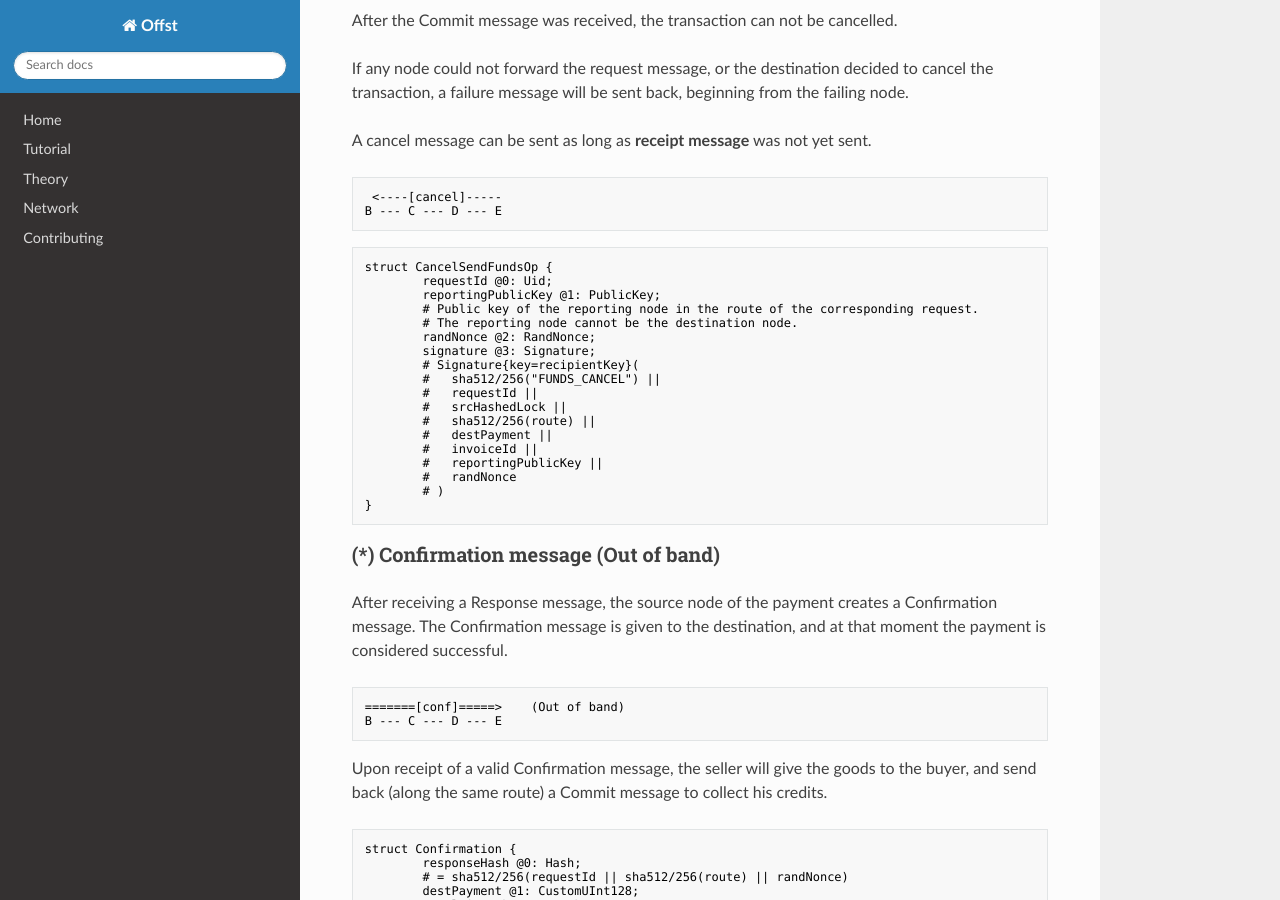
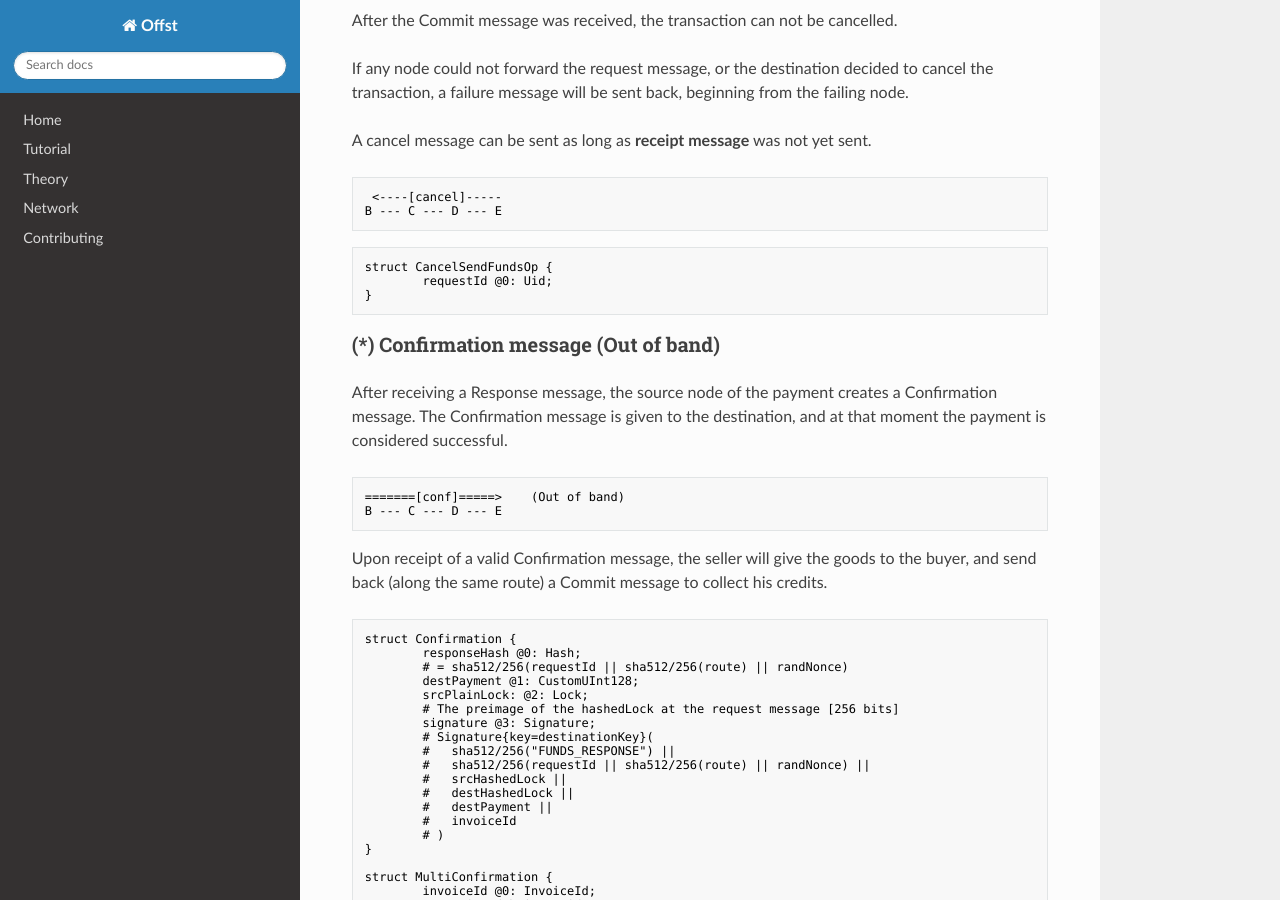
Before and after one commit to freedomlayer/offset_docs, an MkDocs documentation site: the page built from docs/atomic_proposal.md, in a window 1280 px wide and 900 px high, scrolled down 6562 px. Built offline with MkDocs 1.6.1, drawn with Linux system fonts in a browser that asks for light colours; nearby versions of some CDN libraries.

Commit message:
docs: Removed signature related fields from CancelSendFundsOps

````diff
--- a/docs/atomic_proposal.md
+++ b/docs/atomic_proposal.md
@@ -380,21 +380,6 @@ B --- C --- D --- E
 ```capnp
 struct CancelSendFundsOp {
         requestId @0: Uid;
-        reportingPublicKey @1: PublicKey;
-        # Public key of the reporting node in the route of the corresponding request.
-        # The reporting node cannot be the destination node.
-        randNonce @2: RandNonce;
-        signature @3: Signature;
-        # Signature{key=recipientKey}(
-        #   sha512/256("FUNDS_CANCEL") ||
-        #   requestId ||
-        #   srcHashedLock ||
-        #   sha512/256(route) ||
-        #   destPayment ||
-        #   invoiceId ||
-        #   reportingPublicKey ||
-        #   randNonce
-        # )
 }
 ```
 
````
